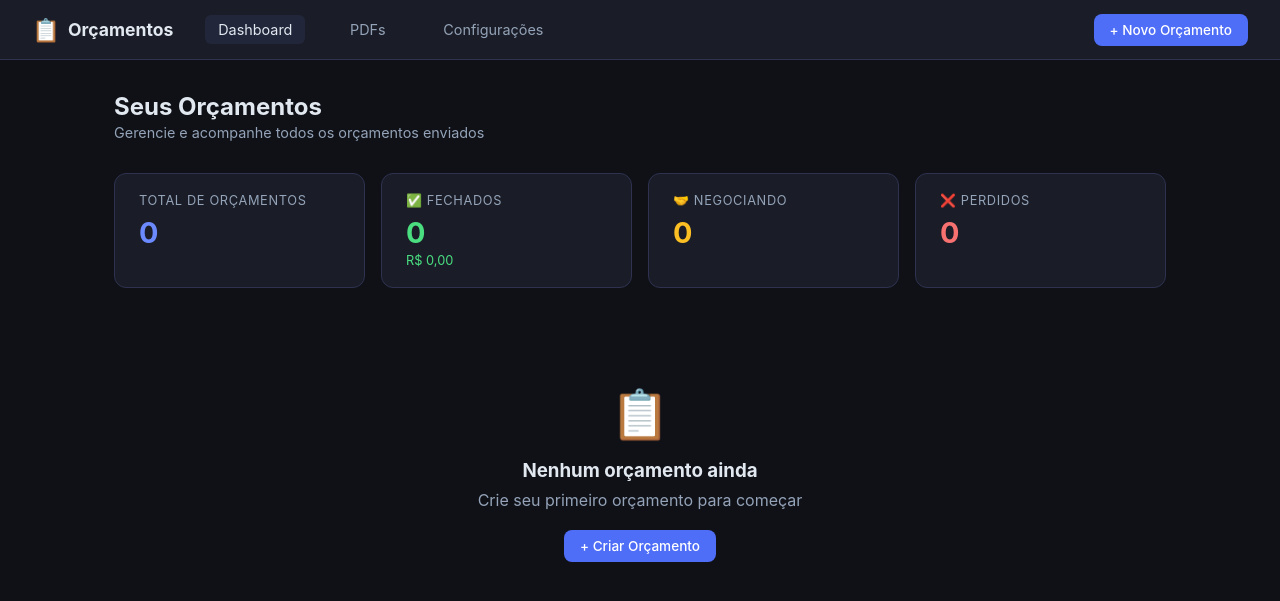
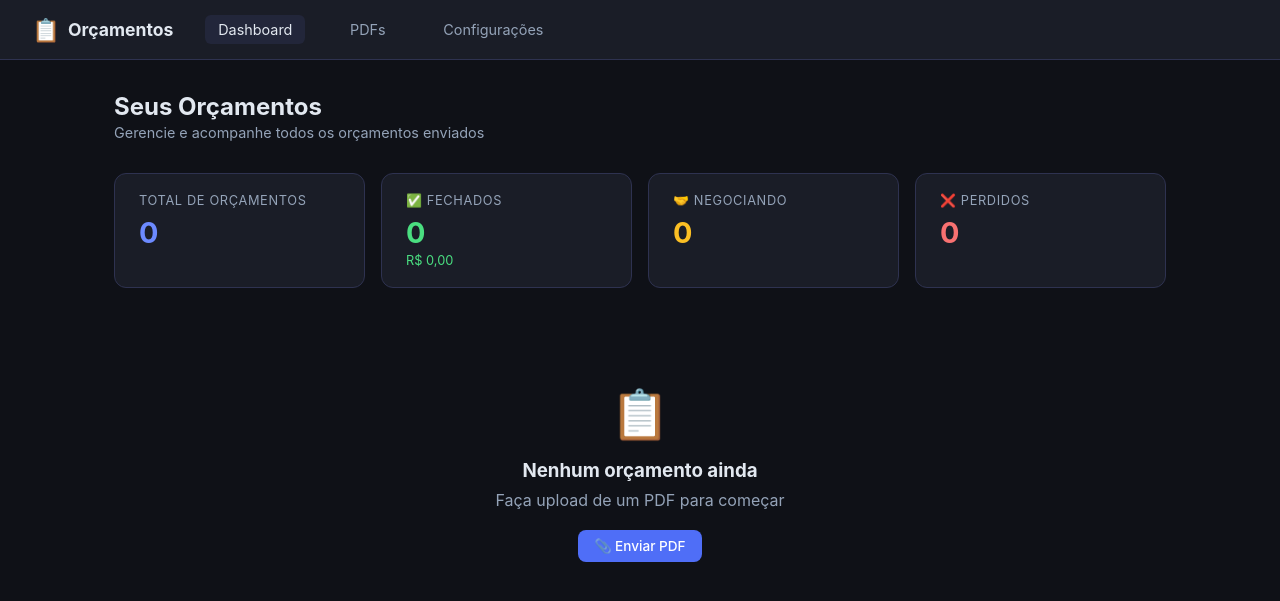
Before and after one commit to arcoestevez96/orcamentos, a Flask app: page / in a window 1280 px wide. Shown: the top 601 px of the page. Run offline with Flask 3, Linux system fonts and the light colour scheme; data that the repository does not hold is empty; some libraries are stand-ins or nearby versions.

Commit message:
Remove create quote option from dashboard

```diff
--- a/templates/dashboard.html
+++ b/templates/dashboard.html
@@ -33,9 +33,6 @@
   <a href="/" class="active">Dashboard</a>
   <a href="/pdfs">PDFs</a>
   <a href="/configuracoes">Configurações</a>
-  <div class="ml-auto">
-    <a href="/criar" class="btn btn-nav">+ Novo Orçamento</a>
-  </div>
 </nav>
 
 <div class="container">
@@ -120,9 +117,9 @@
   <div class="empty">
     <div class="icon">📋</div>
     <h3>Nenhum orçamento ainda</h3>
-    <p>Crie seu primeiro orçamento para começar</p>
+    <p>Faça upload de um PDF para começar</p>
     <br>
-    <a href="/criar" class="btn btn-primary">+ Criar Orçamento</a>
+    <a href="/pdfs" class="btn btn-primary">📎 Enviar PDF</a>
   </div>
   {% endif %}
 </div>
```
